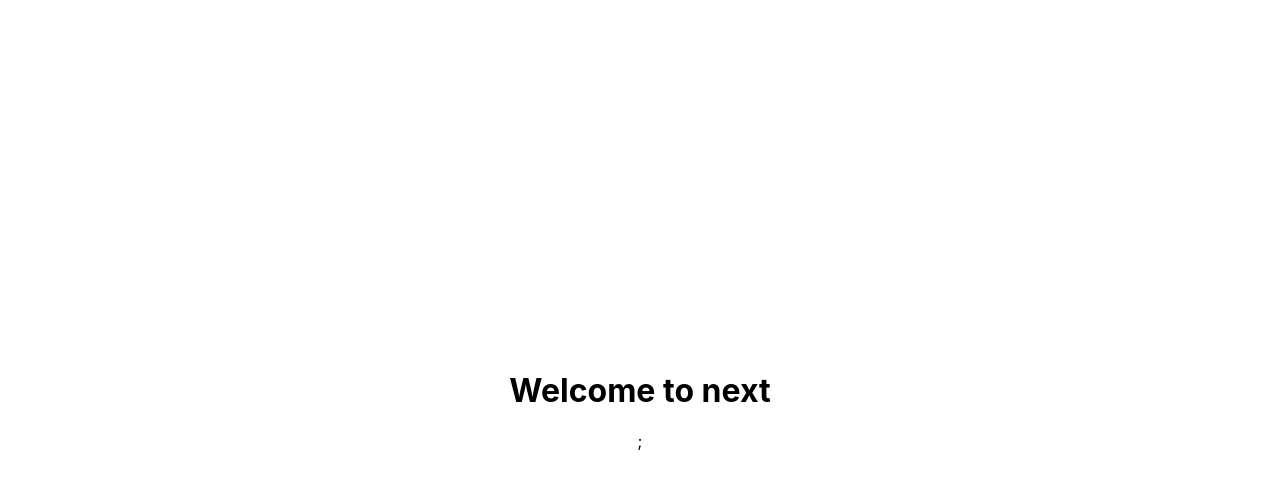
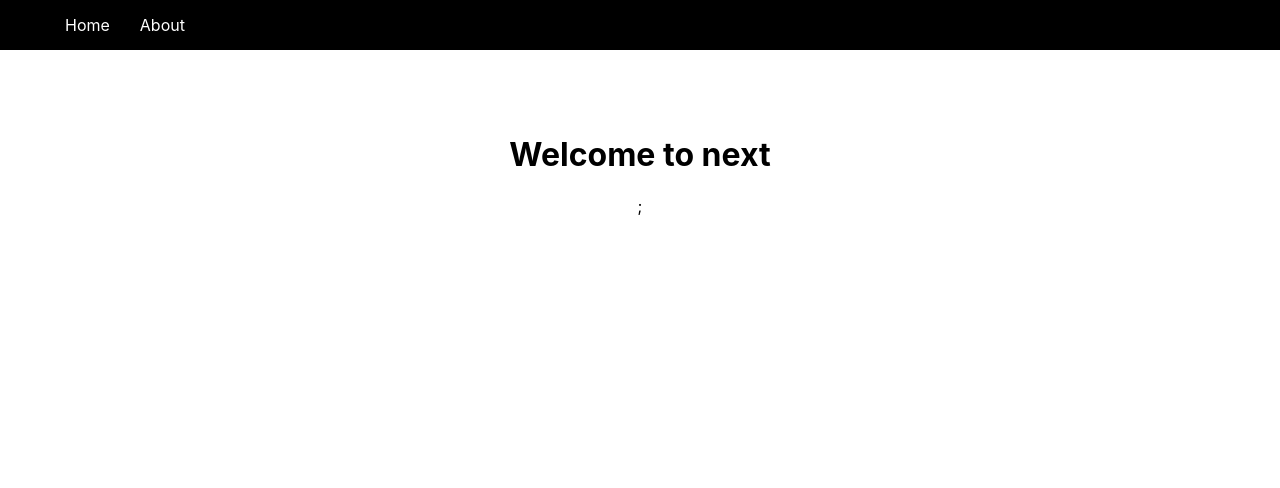
Before and after one commit to ngahika01/nextjs-learning, a Next.js app: page / in a window 1280 px wide. Shown: the top 488 px of the page. Built offline with nearby package versions, Linux system fonts and the light colour scheme.

Commit message:
Added navbar

```diff
--- a/components/Layout.js
+++ b/components/Layout.js
@@ -1,11 +1,14 @@
-import React from "react";
 import styles from "../styles/Layout.module.css";
+import Nav from "./Nav";
 
 const Layout = ({ children }) => {
   return (
-    <div className={styles.container}>
-      <main className={styles.main}>{children}</main>
-    </div>
+    <>
+      <Nav />
+      <div className={styles.container}>
+        <main className={styles.main}>{children}</main>
+      </div>
+    </>
   );
 };
 
--- /dev/null
+++ b/components/Nav.js
@@ -0,0 +1,20 @@
+import navStyles from "../styles/Nav.module.css";
+import Link from "next/link";
+
+const Nav = () => {
+  return (
+    <div className={navStyles.nav}>
+      <ul>
+        <li>
+          <Link href="/">Home</Link>
+        </li>
+        <li>
+          <Link href="/about">About</Link>
+        </li>
+
+      </ul>
+    </div>
+  );
+};
+
+export default Nav;
--- a/styles/Layout.module.css
+++ b/styles/Layout.module.css
@@ -1,5 +1,6 @@
 .container {
   padding: 0 2rem;
+  justify-content: flex-start;
 }
 
 .main {
@@ -8,8 +9,9 @@
   flex: 1;
   display: flex;
   flex-direction: column;
-  justify-content: center;
+  justify-content: flex-start;
   align-items: center;
+  font-style: 1.25rem;
 }
 
 .footer {
--- /dev/null
+++ b/styles/Nav.module.css
@@ -0,0 +1,20 @@
+.nav {
+  height: 50px;
+  padding: 10px;
+  background: #000;
+  color: #fff;
+  display: flex;
+  align-items: center;
+  justify-content: flex-start;
+}
+
+.nav ul {
+  display: flex;
+  justify-content: center;
+  align-items: center;
+  list-style: none;
+}
+
+.nav ul li a {
+  margin: 5px 15px;
+}
```
Also changed, not shown: styles/Header.module.css (added).
